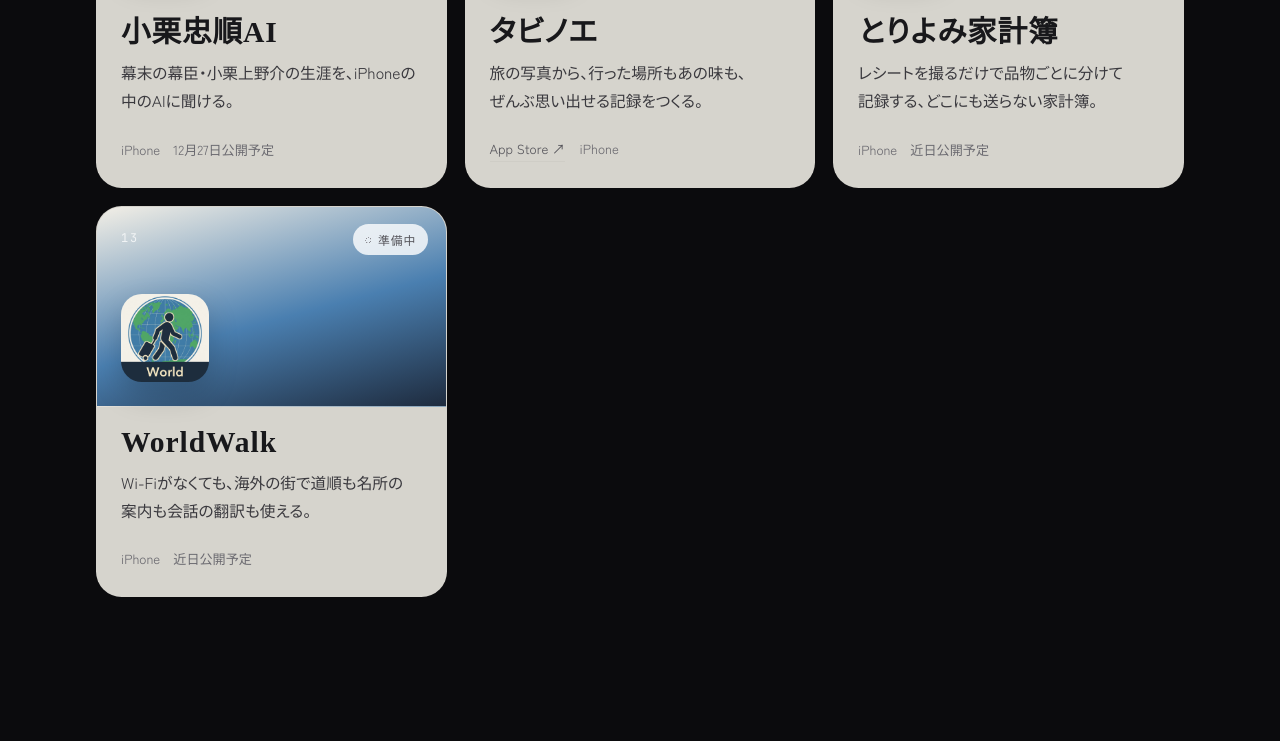
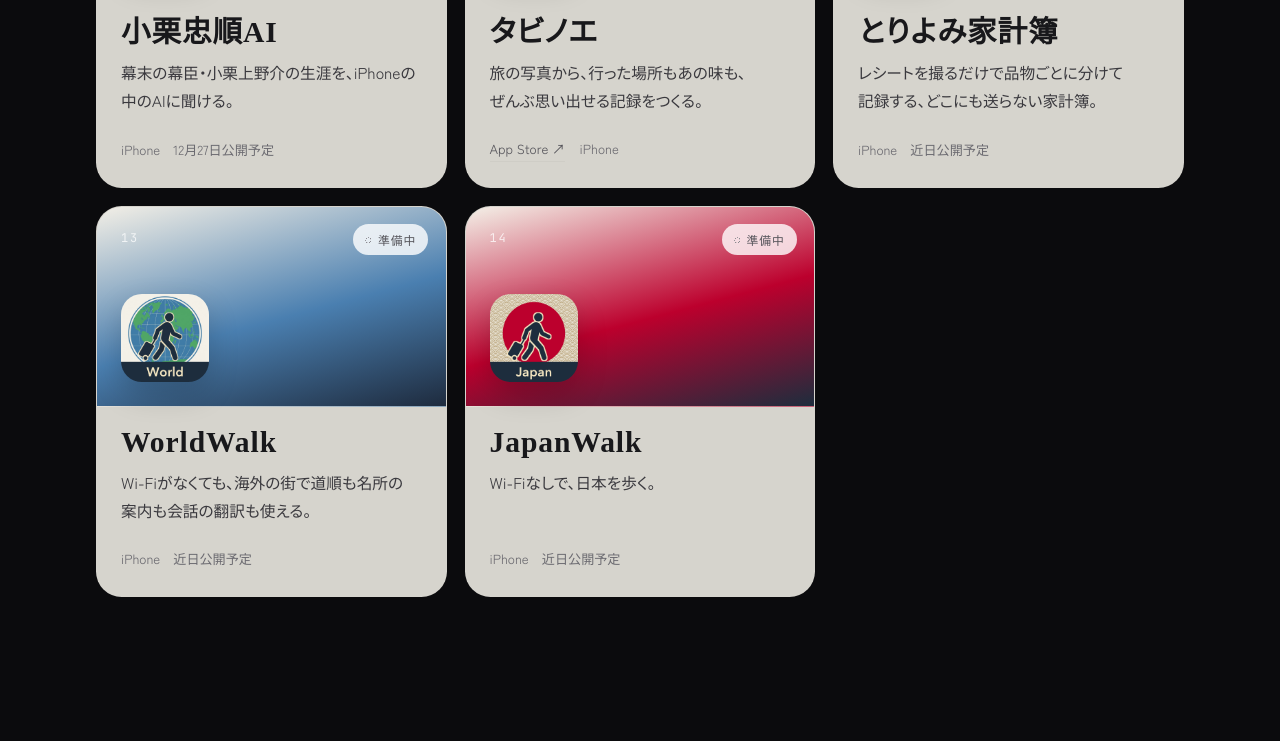
Before and after one commit to takec02/portfolio, a plain HTML site: page index.html in a window 1280 px wide. Shown: the part 2001-2742 px from the top of the page. Drawn offline with Linux system fonts and the light colour scheme; a web font is replaced by a local one.

Commit message:
JapanWalk を準備中で載せる
Co-Authored-By: Claude Opus 5.5 <noreply@anthropic.com>

```diff
--- a/index.html
+++ b/index.html
@@ -203,6 +203,17 @@
       </div>
     </article>
 
+    <article class="card" data-status="soon" style="--g:linear-gradient(165deg,#f4f1e8 0%,#bc002d 55%,#1d2d3d 100%);--num:rgba(255,255,255,.75)">
+      <div class="card-top">
+        <img class="icon" src="icons/japanwalk.png" alt="JapanWalk" loading="lazy">
+      </div>
+      <div class="card-body">
+        <h2>JapanWalk</h2>
+        <p>Wi-Fiなしで、日本を歩く。</p>
+        <p class="meta">iPhone　近日公開予定</p>
+      </div>
+    </article>
+
   </section>
 
   <footer class="footer">
```
Also changed, not shown: icons/japanwalk.png (added), og.png.
